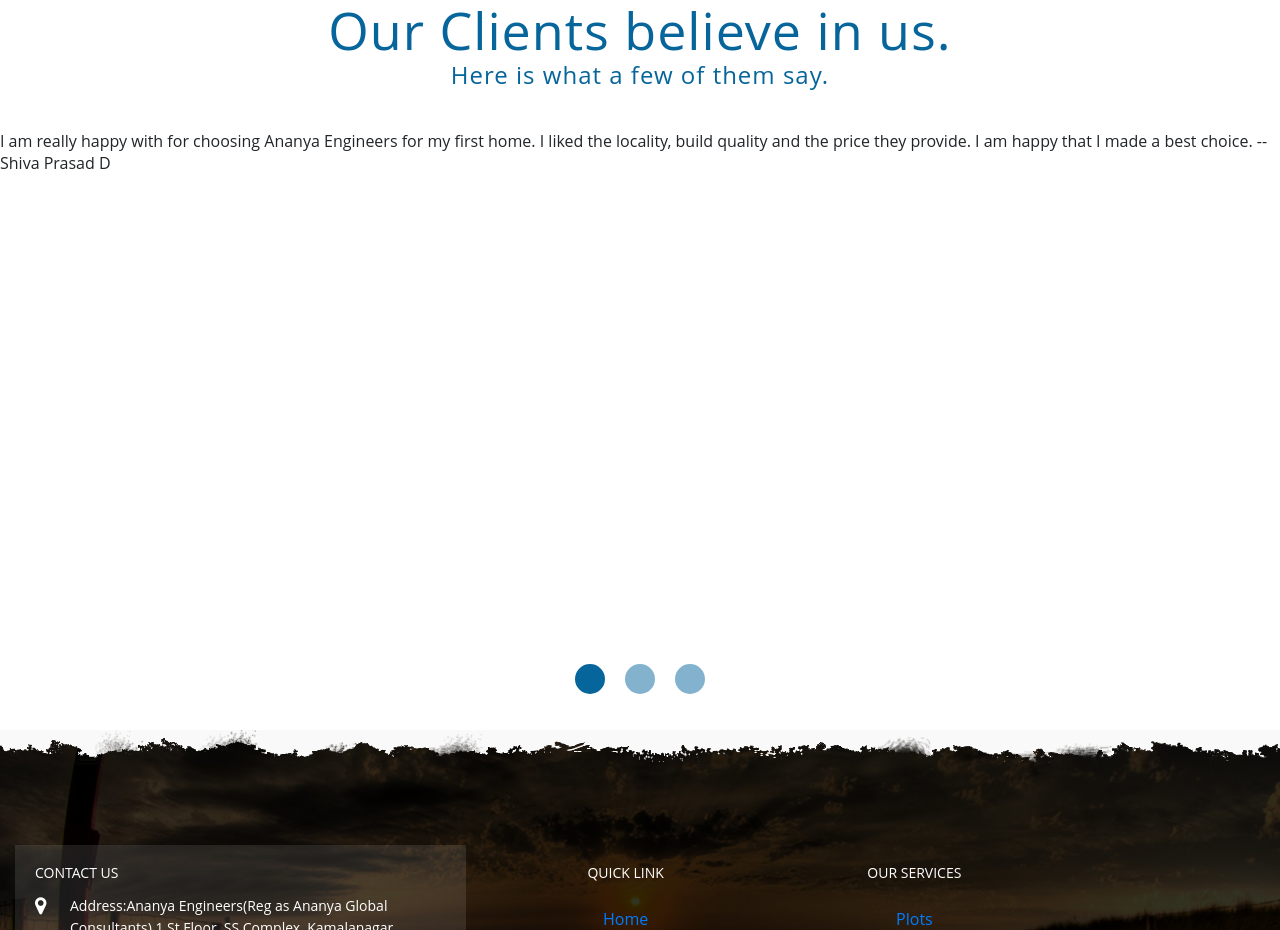
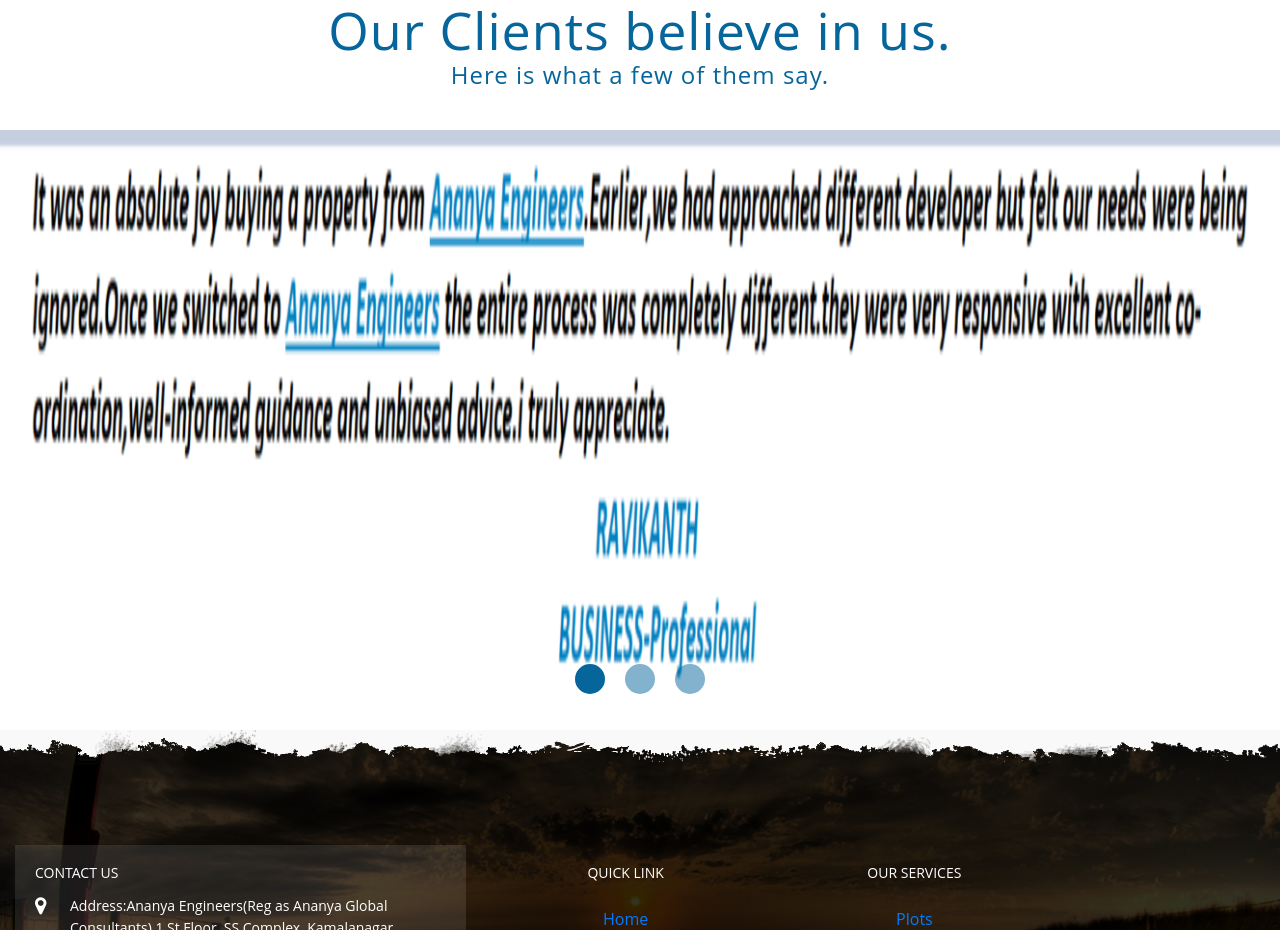
Before and after one commit to NagarjunaDabbara/ananyaengineers_old, a React (Create React App) app: page / in a window 1280 px wide. Shown: the part 2100-3030 px from the top of the page. Built offline with nearby package versions, Linux system fonts and the light colour scheme.

Commit message:
Update customersreview.js

```diff
--- a/src/components/customersreview/customersreview.js
+++ b/src/components/customersreview/customersreview.js
@@ -19,7 +19,7 @@
             <input type="radio" name="radio-buttons" id="img-1" checked />
             <li className="slide-container">
                 <div className="slide-image">
-                <p>I am really happy with for choosing Ananya Engineers for my first home. I liked the locality, build quality and the price they provide. I am happy that I made a best choice. -- Shiva Prasad D</p>
+                  <img src={review3}/>
                 </div>
                 <div className="carousel-controls">
                     <label for="img-3" className="prev-slide">
```
